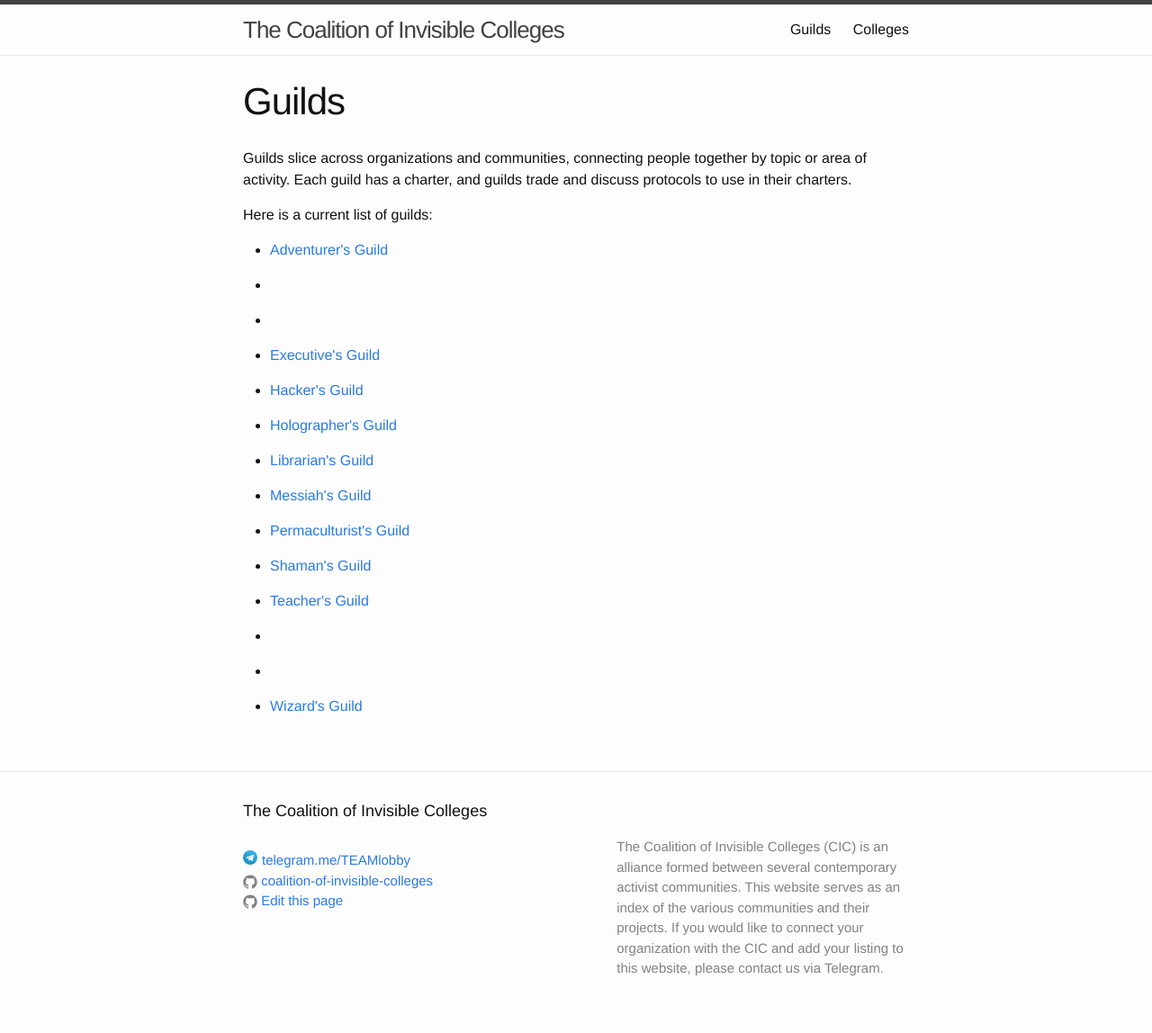
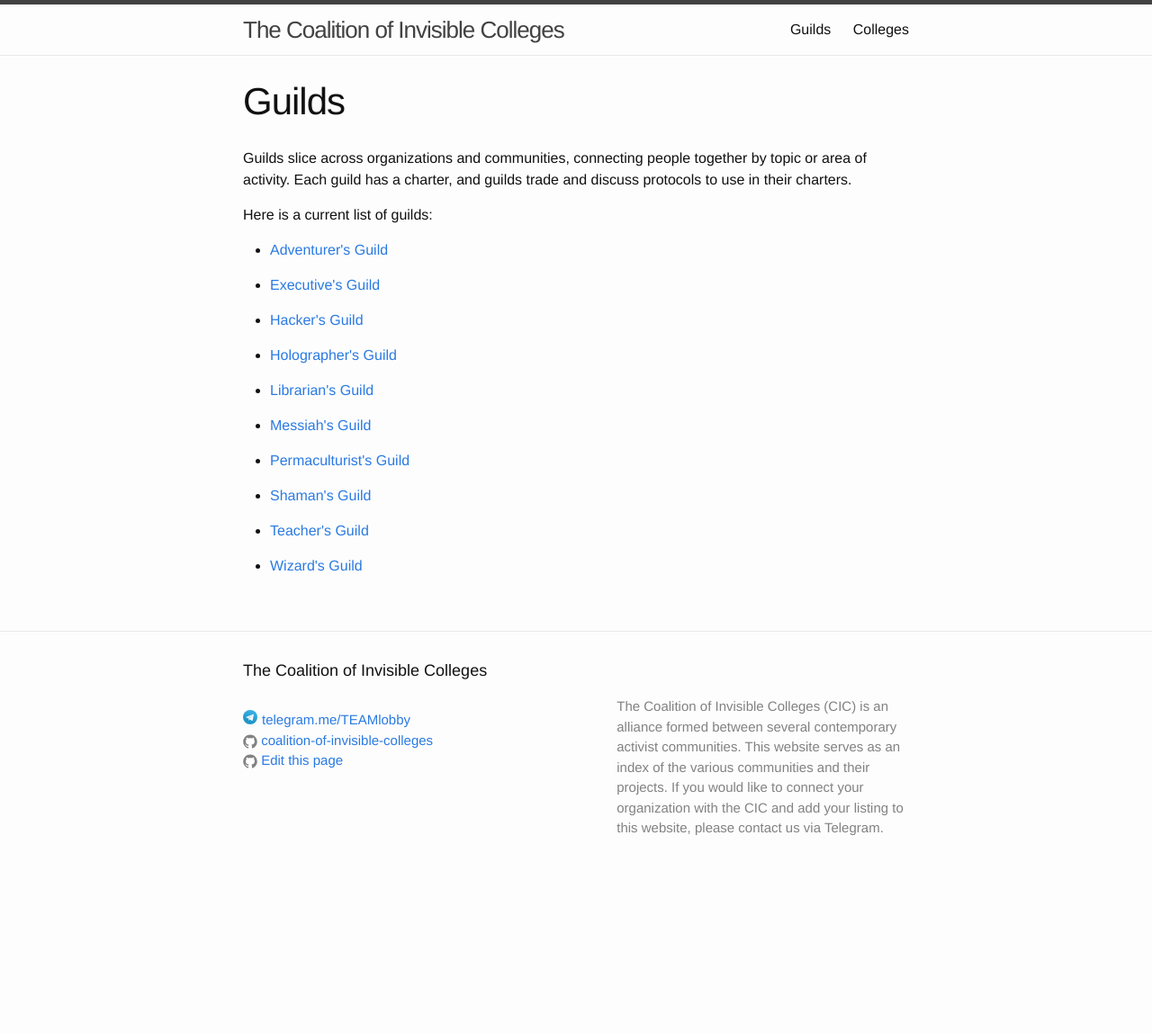
Before and after one commit to coalition-of-invisible-colleges/cic.github.io, a Jekyll site: the page built from guilds/index.md, in a window 1280 px wide. Shown: the whole page at 90% size. Built offline with Jekyll 4.4.1, drawn with Linux system fonts in a browser that asks for light colours; after the commit the page ends 992 px from its top, so only the background shows below that.

Commit message:
Changed org to college

```diff
--- a/guilds/index.md
+++ b/guilds/index.md
@@ -11,7 +11,7 @@ Here is a current list of guilds:
 
 {% for my_page in site.pages %}
 {% if my_page.guild %}
-{% unless my_page.org %}
+{% unless my_page.college %}
 * [{{ my_page.title | escape }}]({{ my_page.url | relative_url }})
 {% endunless %}
 {% endif %}
```
